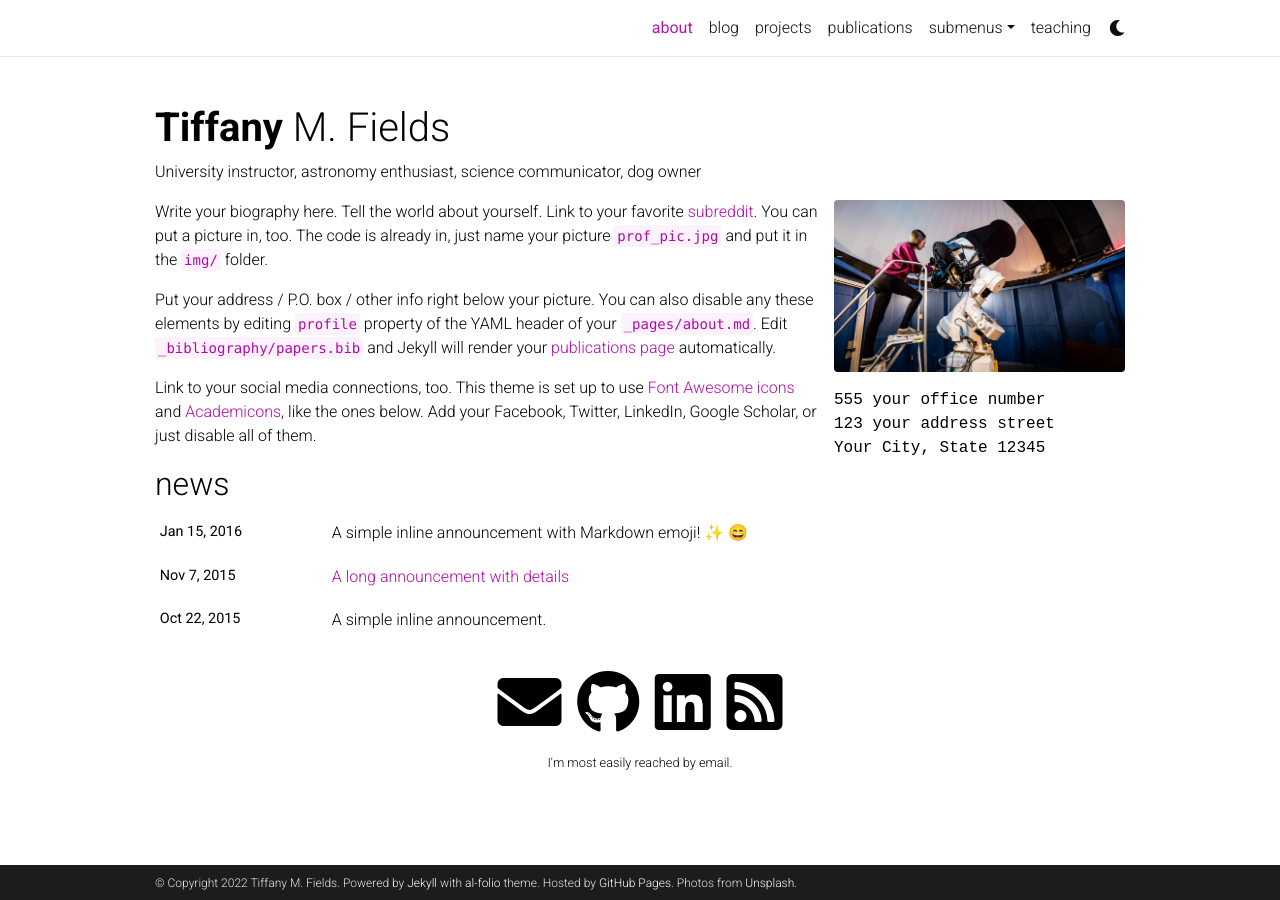
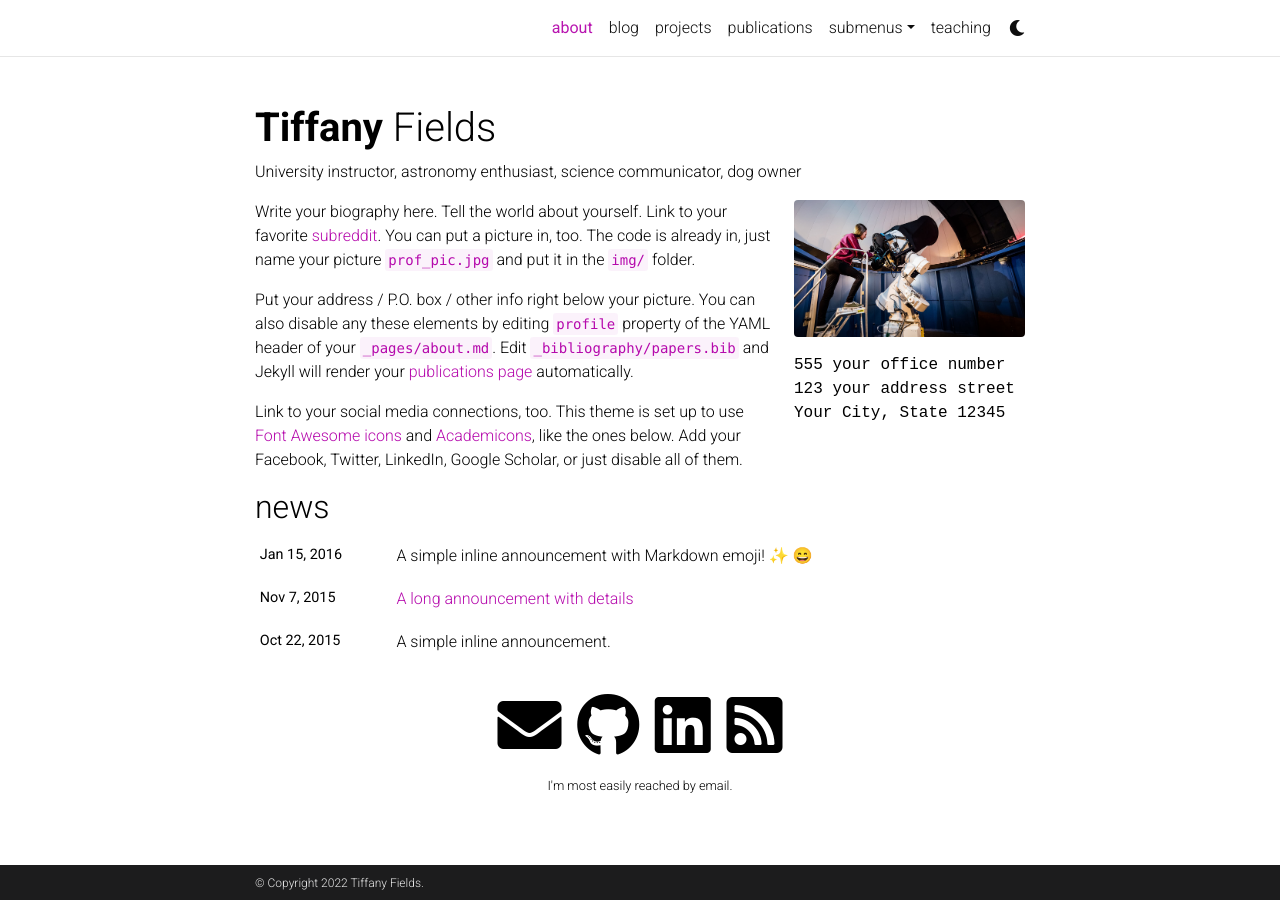
Before and after one commit to tiffzny/tiffzny.github.io, a Jekyll site: the page built from _pages/about.md, in a window 1280 px wide. Built offline with Jekyll 4.4.1, drawn with Linux system fonts in a browser that asks for light colours; full-size pictures stand in for the smaller copies a plugin makes; emoji names are drawn with the system emoji font; comment, search, counter and statistics services are not loaded; a style sheet for code colours, icons or effects is not loaded; some of the changed lines change nothing that is shown.

Commit message:
Updating information

```diff
--- a/_config.yml
+++ b/_config.yml
@@ -4,15 +4,15 @@
 
 title: blank # the website title (if blank, full name will be used instead)
 first_name: Tiffany
-middle_name: M.
+middle_name:
 last_name: Fields
 email: tiffzny@gmail.com
 description: > # the ">" symbol means to ignore newlines until "footer_text:"
-  A simple, whitespace theme for academics. Based on [*folio](https://github.com/bogoli/-folio) design.
-footer_text: >
-  Powered by <a href="http://jekyllrb.com/" target="_blank">Jekyll</a> with <a href="https://github.com/alshedivat/al-folio">al-folio</a> theme.
-  Hosted by <a href="https://pages.github.com/" target="_blank">GitHub Pages</a>.
-  Photos from <a href="https://unsplash.com" target="_blank">Unsplash</a>.
+  This is a website description.
+#footer_text: >
+#  Powered by <a href="http://jekyllrb.com/" target="_blank">Jekyll</a> with <a href="https://github.com/alshedivat/al-folio">al-folio</a> theme.
+#  Hosted by <a href="https://pages.github.com/" target="_blank">GitHub Pages</a>.
+#  Photos from <a href="https://unsplash.com" target="_blank">Unsplash</a>.
 keywords: jekyll, jekyll-theme, academic-website, portfolio-website  # add your own keywords or leave empty
 
 lang: en # the language of your site (for example: en, fr, cn, ru, etc.)
@@ -38,7 +38,7 @@
 footer_fixed: true
 
 # Dimensions
-max_width: 1000px
+max_width: 800px
 
 # TODO: add layout settings (single page vs. multi-page)
 
```
